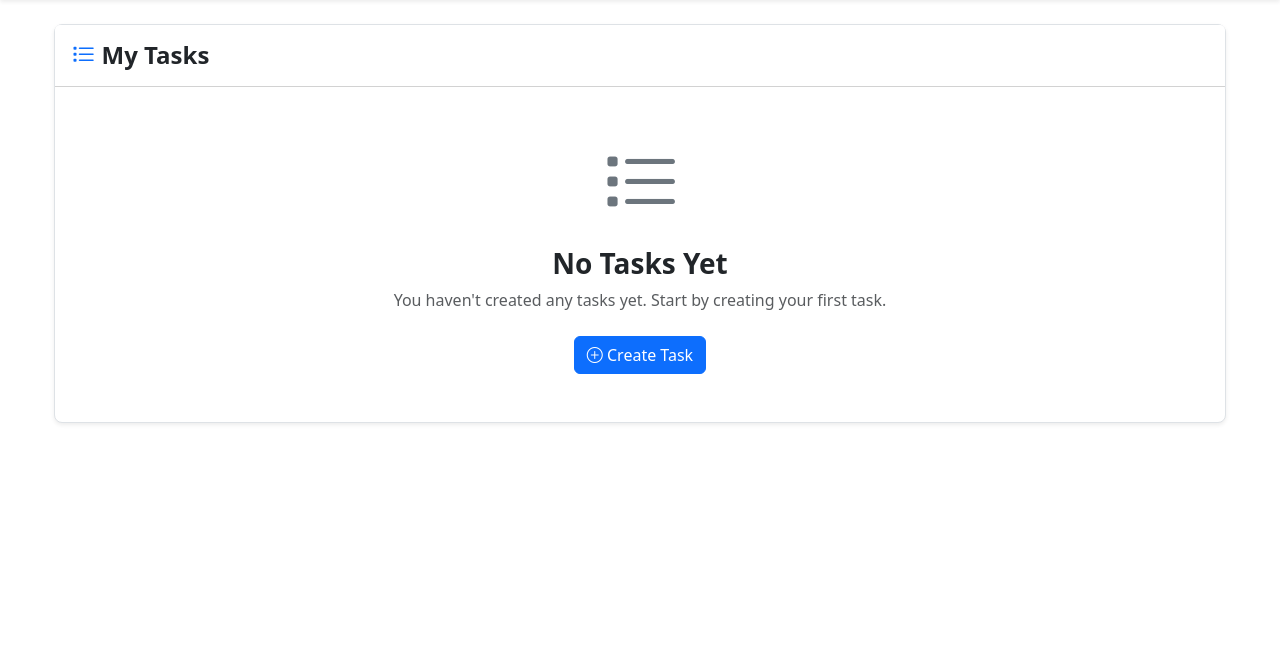
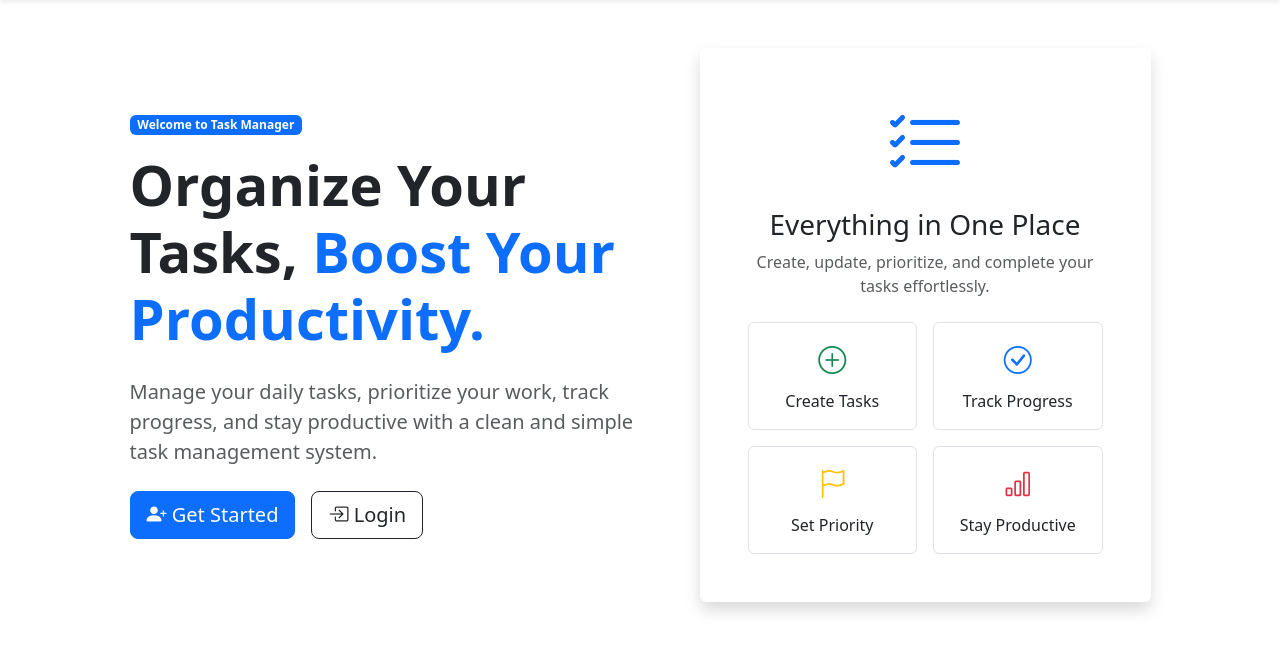
Before and after one commit to mahesh-179/django-task-manager, a Django app: page / in a window 1280 px wide. Shown: the part 57-709 px from the top of the page. Run offline with Django 5.2, Linux system fonts and the light colour scheme; data that the repository does not hold is empty.

Commit message:
pushed templates

```diff
--- a/project/urls.py
+++ b/project/urls.py
@@ -5,5 +5,6 @@ from django.urls import path,include
 urlpatterns = [
     path('admin/', admin.site.urls),
     path('', include("tasks.urls")),
+    path('accounts/',include("accounts.urls")),
 
 ]
--- a/tasks/urls.py
+++ b/tasks/urls.py
@@ -2,7 +2,8 @@ from . import views
 from django.urls import path
 
 urlpatterns = [
-    path('', views.home,name="home"),
+    path('', views.welcome,name="welcome"),
+    path('home/',views.home,name="home"),
     path('changestatus/<int:id>/',views.change_status,name="change")
 
 ]
--- a/tasks/views.py
+++ b/tasks/views.py
@@ -1,16 +1,22 @@
 from django.shortcuts import render,redirect
 from .models import Task
+from django.contrib import messages
 # Create your views here.
 def home(request):
-    tasks = Task.objects.all().order_by('id')
-    context={
-        "tasks":tasks,
-    }
+    if not request.user.is_authenticated:
+        return redirect("welcome")
+    else:
+        tasks = Task.objects.all().order_by('id')
+        context={
+            "tasks":tasks,
+        }
     return render(request,"home.html",context=context)
-
+def welcome(request):
+    return render(request,"welcome.html")
 def change_status(request,id):
     if request.method=="POST":
         task = Task.objects.get(id=id)
         task.is_completed = True
         task.save()
+        messages.success(request,"You have completed a task!!!")
     return redirect('home')
--- a/templates/base.html
+++ b/templates/base.html
@@ -13,7 +13,7 @@
     <div class="container">
 
         <!-- Logo -->
-        <a class="navbar-brand fw-bold" href="#">
+        <a class="navbar-brand fw-bold" href="{% url "home" %}">
             <i class="bi bi-check2-square text-primary"></i>
             TaskManager
         </a>
@@ -31,7 +31,7 @@
             <ul class="navbar-nav me-auto ms-4">
 
                 <li class="nav-item">
-                    <a class="nav-link active" href="#">
+                    <a class="nav-link active" href="{% url "home" %}">
                         <i class="bi bi-house-door me-1"></i> Home
                     </a>
                 </li>
@@ -96,14 +96,14 @@
                     <li>
                         <hr class="dropdown-divider">
                     </li>
-
+{% if user.is_authenticated %}
                     <li>
                         <a class="dropdown-item text-danger" href="#">
                             <i class="bi bi-box-arrow-right me-2"></i>
                             Logout
                         </a>
                     </li>
-
+{% endif %}
                 </ul>
 
             </div>
--- a/templates/home.html
+++ b/templates/home.html
@@ -5,6 +5,19 @@
 
 <div class="row justify-content-center mt-4">
     <div class="col-xl-11">
+<div class="dropdown">
+    <button class="btn btn-outline-secondary dropdown-toggle" type="button"
+            data-bs-toggle="dropdown">
+        <i class="bi bi-funnel"></i>
+        Filter
+    </button>
+
+    <ul class="dropdown-menu">
+        <li><a class="dropdown-item" href="?status=all">All Tasks</a></li>
+        <li><a class="dropdown-item" href="?status=completed">Completed</a></li>
+        <li><a class="dropdown-item" href="?status=pending">In Progress</a></li>
+    </ul>
+</div>
 
         <div class="card border shadow-sm rounded-3">
 
--- /dev/null
+++ b/templates/welcome.html
@@ -0,0 +1,71 @@
+{% extends "base.html" %}
+{% block title %}Welcome | Task Manager{% endblock %}
+
+{% block content %}
+<div class="container py-5">
+    <div class="row align-items-center justify-content-center">
+        <div class="col-lg-6">
+            <span class="badge bg-primary mb-3">
+                Welcome to Task Manager
+            </span>
+            <h1 class="display-4 fw-bold">
+                Organize Your Tasks,
+                <span class="text-primary">Boost Your Productivity.</span>
+            </h1>
+            <p class="lead text-muted my-4">
+                Manage your daily tasks, prioritize your work, track progress,
+                and stay productive with a clean and simple task management system.
+            </p>
+            <div class="d-flex gap-3">
+                <a href="{% url 'register' %}" class="btn btn-primary btn-lg">
+                    <i class="bi bi-person-plus-fill"></i>
+                    Get Started
+                </a>
+                <a href="#" class="btn btn-outline-dark btn-lg">
+                    <i class="bi bi-box-arrow-in-right"></i>
+                    Login
+                </a>
+            </div>
+        </div>
+        <div class="col-lg-5 text-center mt-5 mt-lg-0">
+            <div class="card shadow border-0">
+                <div class="card-body p-5">
+                    <i class="bi bi-list-check display-1 text-primary"></i>
+                    <h3 class="mt-3">
+                        Everything in One Place
+                    </h3>
+                    <p class="text-muted mb-4">
+                        Create, update, prioritize, and complete your tasks effortlessly.
+                    </p>
+                    <div class="row g-3">
+                        <div class="col-6">
+                            <div class="border rounded p-3">
+                                <i class="bi bi-plus-circle text-success fs-3"></i>
+                                <p class="mb-0 mt-2">Create Tasks</p>
+                            </div>
+                        </div>
+                        <div class="col-6">
+                            <div class="border rounded p-3">
+                                <i class="bi bi-check-circle text-primary fs-3"></i>
+                                <p class="mb-0 mt-2">Track Progress</p>
+                            </div>
+                        </div>
+                        <div class="col-6">
+                            <div class="border rounded p-3">
+                                <i class="bi bi-flag text-warning fs-3"></i>
+                                <p class="mb-0 mt-2">Set Priority</p>
+                            </div>
+                        </div>
+                        <div class="col-6">
+                            <div class="border rounded p-3">
+                                <i class="bi bi-bar-chart text-danger fs-3"></i>
+                                <p class="mb-0 mt-2">Stay Productive</p>
+                            </div>
+                        </div>
+                    </div>
+                </div>
+            </div>
+        </div>
+    </div>
+</div>
+{% endblock %}
```
